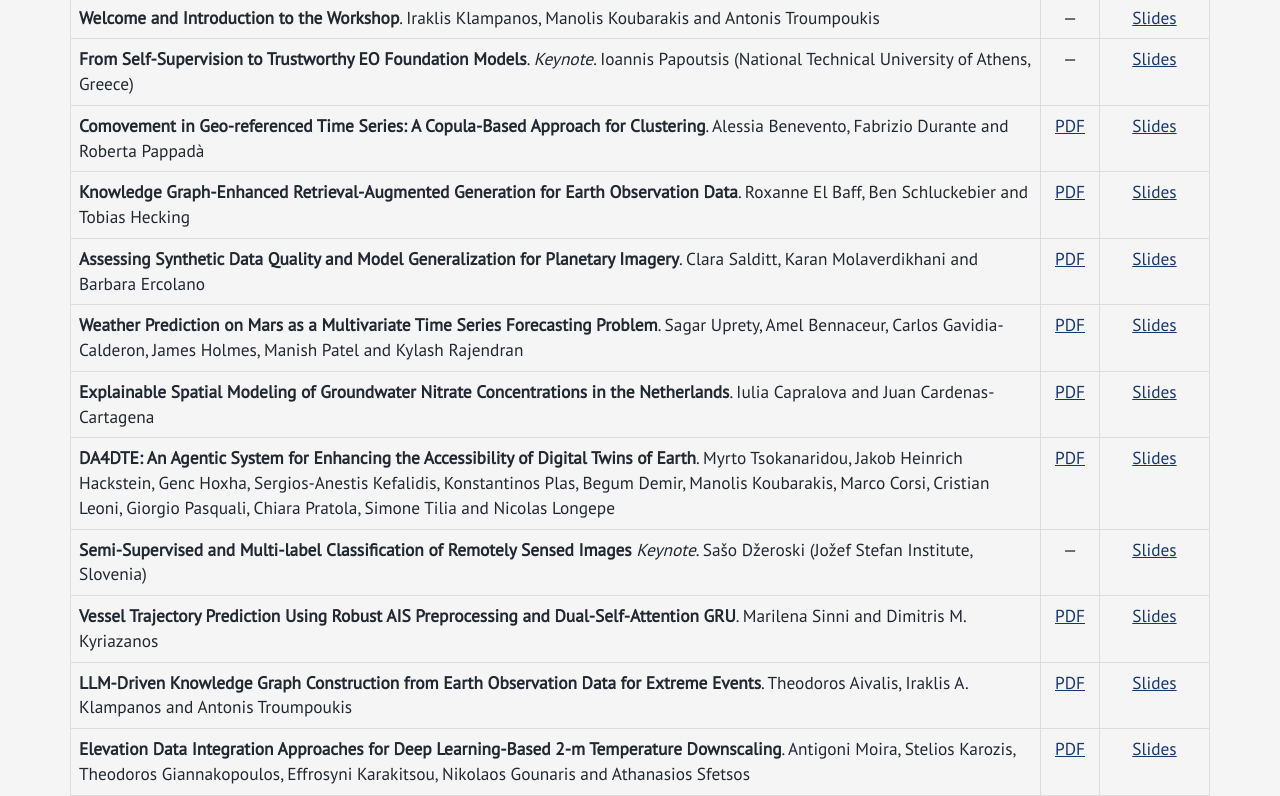
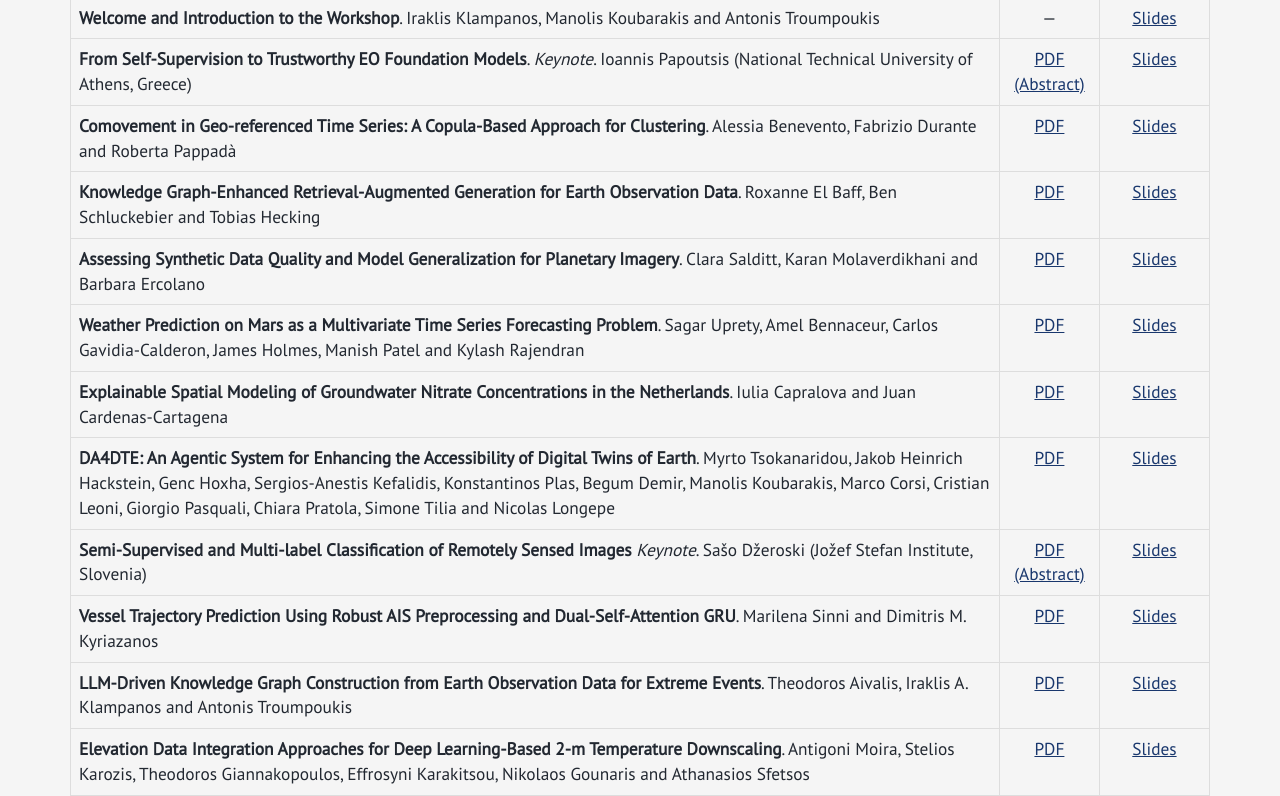
Before and after one commit to DARES25/dares25.github.io, a plain HTML site: page index.html in a window 1280 px wide. Shown: the part 304-1100 px from the top of the page. Drawn offline with Linux system fonts and the light colour scheme.

Commit message:
keynote abstracts

```diff
--- a/index.html
+++ b/index.html
@@ -122,7 +122,7 @@
                 <b>From Self-Supervision to Trustworthy EO Foundation Models</b>. <i>Keynote</i>.
                 Ioannis Papoutsis (National Technical University of Athens, Greece)
             </td>
-            <td class="text-center">&mdash;</td>
+            <td class="text-center"><a href="papers/Papoutsis_abstract_DARES25.pdf" target="_blank">PDF (Abstract)</a></td>
             <td class="text-center"><a href="presentations/Papoutsis_DARES25.pdf" target="_blank">Slides</a></td>
         </tr>
 
@@ -187,7 +187,7 @@
                 <b>Semi-Supervised and Multi-label Classification of Remotely Sensed Images</b> <i>Keynote</i>.
                 Sašo Džeroski (Jožef Stefan Institute, Slovenia)
             </td>
-            <td class="text-center">&mdash;</td>
+            <td class="text-center"><a href="papers/Djeroski_abstract_DARES25.pdf" target="_blank">PDF (Abstract)</a></td>
             <td class="text-center"><a href="presentations/Dzeroski_DARES25.pdf" target="_blank">Slides</a></td>
         </tr>
 
```
Also changed, not shown: 2 other files.
